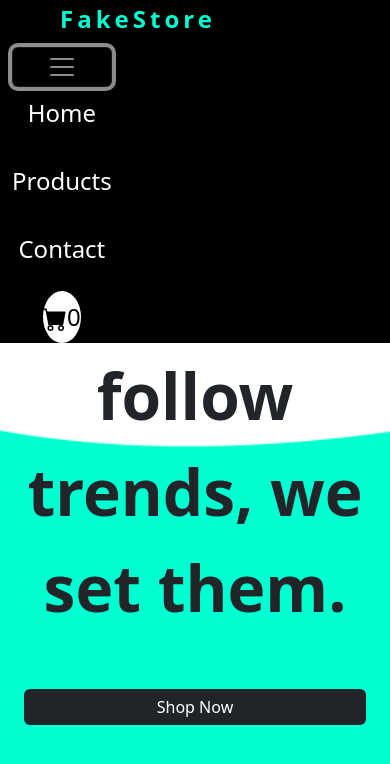
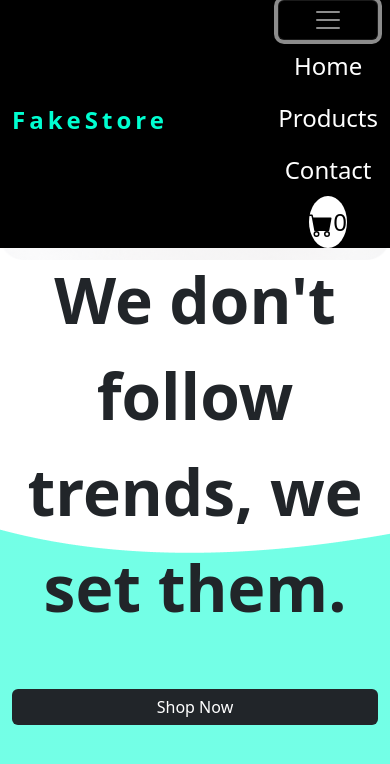
Before and after one commit to jacobbarnette/ecommerceRedux, a React (Create React App) app: page / in a window 390 px wide. Both pictures are taken after a click on the button 350 px from the left and 23 px from the top of the page. Shown: the top 764 px of the page. Built offline with nearby package versions, Linux system fonts and the light colour scheme.

Commit message:
cleaned p code

```diff
--- a/src/App.js
+++ b/src/App.js
@@ -17,3 +17,7 @@ const App = () => {
 };
 
 export default App;
+
+/*
+
+*/
--- a/src/components/Contact.js
+++ b/src/components/Contact.js
@@ -12,6 +12,7 @@ const Contact = () => {
         whileInView={{ opacity: 1 }}
         viewport={{ once: true }}
         transition={{ duration: 1 }}
+        className="col-sm-12"
       >
         <div className="contact home">
           <Container>
--- a/src/components/Header.js
+++ b/src/components/Header.js
@@ -32,13 +32,13 @@ const Header = () => {
       >
         <Container>
           <Navbar.Brand href="/">
-            <h1 className=" px-5 header">FakeStore</h1>
+            <h1 className="header">FakeStore</h1>
           </Navbar.Brand>
-          <Nav className="ml-auto">
+          <Nav className="">
             <Navbar.Toggle aria-controls="responsive-navbar-nav" />
             <Navbar.Collapse id="response-navbar-nav">
               <Nav
-                className="mr-auto navContainer justify-content-end"
+                className="navContainer justify-content-end"
                 activeKey="/home"
               >
                 <Nav.Item>
--- a/src/components/Home.js
+++ b/src/components/Home.js
@@ -12,26 +12,23 @@ const Home = () => {
       viewport={{ once: true }}
       transition={{ duration: 1 }}
     >
-      <div className="homeContainer container">
+      <div className="container">
         <div className="home row">
-          <div className="col-lg-6 col-md-12 col-sm-6">
+          <div className="col-lg-6  col-md-12 ">
             <h4 className="tagLine tagLineTop text-center text-muted">
               Voted Best Retail Site of 2022
             </h4>
             <p className="tagLine">We don't follow trends, we set them.</p>
-
-            <div className=" btnContainer ">
             <Button
               onClick={() => navigate("/items")}
               onTouchStart={() => navigate("/items")}
-                className="shopBtn text-center "
+              className="shopBtn"
               variant="dark"
             >
               Shop Now
             </Button>
           </div>
-          </div>
-          <div className="image-container col-lg-6 col-md-6 col-sm-6">
+          <div className="col-lg-6 col-md-6 col-sm-6">
             <img className="homeImg" src={homepageImg} alt="people"></img>
           </div>
         </div>
--- a/src/features/cart/Cart.js
+++ b/src/features/cart/Cart.js
@@ -29,7 +29,7 @@ const Cart = () => {
         <ToastContainer autoClose={2000} />
         <Header />
         <div>
-          <h1 className="shoppingHeader">My Shopping Cart</h1>
+          <h1 className="shoppingHeader text-center">My Shopping Cart</h1>
           <h3 className="itemInCartString text-center">
             You have no items in your cart
           </h3>
@@ -38,9 +38,9 @@ const Cart = () => {
     );
   } else {
     return (
-      <div className="cartContainer container">
+      <div className=" ">
         <Header />
-        <h1 className="shoppingHeader">My Shopping Cart</h1>
+        <h1 className="text-center shoppingHeader">My Shopping Cart</h1>
         <Container fluid>
           <Table striped hover>
             <thead>
--- a/src/features/cart/CartItem.js
+++ b/src/features/cart/CartItem.js
@@ -20,21 +20,10 @@ const CartItem = () => {
             <img className="cartImg" src={item.image}></img>
           </td>
           <td>{item.title}</td>
-          <td>$ {item.price}</td>
+          <td>${item.price}</td>
           <td>
             <Button
-              variant="light"
-              className="decreaseBtn cartBtn"
-              onClick={() => {
-                dispatch(decreaseQuanityOfItem(item));
-              }}
-            >
-              {"           "}
-              <BsDash />
-            </Button>
-            {item.quanity}
-            <Button
-              variant="light"
+              variant=""
               className=" cartBtn increaseBtn"
               onClick={() => {
                 dispatch(increaseQuanityOfItem(item));
@@ -42,6 +31,16 @@ const CartItem = () => {
             >
               {" "}
               <BsPlus />
+            </Button>
+            {item.quanity}
+            <Button
+              variant=""
+              className=""
+              onClick={() => {
+                dispatch(decreaseQuanityOfItem(item));
+              }}
+            >
+              <BsDash />
             </Button>
           </td>
           <td>{item.price * item.quanity}</td>
--- a/src/features/items/ItemCard.js
+++ b/src/features/items/ItemCard.js
@@ -14,9 +14,9 @@ const ItemCard = ({ item }) => {
       whileInView={{ opacity: 1 }}
       viewport={{ once: true }}
       transition={{ duration: 1 }}
-      className="col-sm-12 col-md-6 col-lg-4"
+      className="col-lg-4 col-md-6 col-sm-12"
     >
-      <Col className="justify-content-center">
+      <Col>
         <Container className="itemCardContainer">
           <div className="justify-content-center">
             <Card className="mt-5 cardClass">
@@ -28,11 +28,12 @@ const ItemCard = ({ item }) => {
                 />
               </div>
               <Card.Body className="cardBody">
+                <hr></hr>
                 <div className="card-text-body">
                   <Card.Title className="card-description">
                     {item.title}
                   </Card.Title>
-                  <Card.Text className="itemPrice">
+                  <Card.Text className="py-2 itemPrice">
                     $ {item.price.toFixed(2)}
                   </Card.Text>
                   <Button
@@ -46,11 +47,11 @@ const ItemCard = ({ item }) => {
             </Card>
           </div>
         </Container>
-        <ToastContainer
-          autoClose={2000}
-          className={"Toastify__toast-container--top-center toastContainer"}
-        />
-      </Col>
+      </Col>{" "}
+      <ToastContainer
+        autoClose={2000}
+        className={"Toastify__toast-container--top-center toastContainer"}
+      />
     </motion.div>
   );
 };
--- a/src/index.css
+++ b/src/index.css
@@ -1,6 +1,3 @@
-html {
-  width: 100vw;
-}
 .background {
   background: url('./Assets/background-wave.png')   bottom no-repeat ;
   -webkit-background-size: cover;
@@ -9,14 +6,12 @@ html {
   background-size: cover;
   width: 100%;
   height: 100%;
-  z-index: 0;
   background-position: center;
   position: absolute;
   bottom: 0;
 }
 
 .home {
-  margin: 0 auto;
   padding-top:3em;
   font-size: 4em;
   width: 100vw;
@@ -38,9 +33,8 @@ html {
   font-size: 1.2em;
 }
 
-.btnContainer {
-  margin: 0 auto;
-  text-align: center;
+.peopleImage {
+  display: none;
 }
 
 .shopBtn {
@@ -54,7 +48,6 @@ html {
 
 .tagLineTop {
   letter-spacing: 0.2rem;
-  color:#00ffd1
 }
 
 .homeImg {
@@ -150,10 +143,11 @@ html {
   background-color: rgb(61, 61, 61);
 
 }
+.cardClass {
+  max-width: 20em;
+  min-width: 20em;
+}
 
-.cardClass {
-  max-width: 25em;
-}
 
 .cardImgContainer {
   width: 100%;
@@ -176,14 +170,11 @@ html {
   transform: scale(1.1);
 }
 .cartIcon {
-  background-color: white;
+  background-color: white !important;
   border-radius: 50%;
-  color: black;
+  color: black !important;
 }
-.cardBody {
-  width: 100%;
-  border-top: 1px solid rgb(229, 229, 229)
-}
+
 
 .card-text-body {
   width: 100%;
@@ -248,9 +239,6 @@ html {
 }
 
 @media (max-width: 1024px) {
-  html {
-    width: 100vw;
-  }
   .spinnerDiv {
     display: flex;
      align-Items: center;
@@ -261,11 +249,7 @@ html {
     text-align: center;
     font-size: 1.2em;
   }
-  .navContainer {
-    gap: 1rem;
-    font-size: 1.5rem;
-    color: white;
-  }
+
   .toastContainer {
     position:  fixed;
     top: 0;
@@ -273,34 +257,26 @@ html {
     z-index: 100;
   }
 
-  .shoppingHeader{
-    margin:0 auto;
-    padding-top:12em;
-    text-align: center;
-  }
-
- .background {
-  position: absolute;
-  bottom: 0;
-  width: 100%;
+  .homeImg {
+  display: none;
 }
 
-  .btnContainer {
-    z-index: 7;
-  }
-  .itemCard {
-    width: 140rem;
-    display: flex;
-    justify-content: center;
-    align-items: center;
-  }
+  .home {
+  z-index:98;
+  max-width: 100vw;
+  font-size: 2
+}
 
-  .cardClass {
-    max-width: 20em;
-  }
+.background {
+  background: linear-gradient(rgba(255, 255, 255, 0.45), rgba(255, 255, 255, 0.45)), url('./Assets/homepage-image.png') top no-repeat, url('./Assets/background-wave.png') bottom no-repeat;
+  background-size: auto, contain, auto;
 
-  .homeImg {
-    display: none;
-  }
 
 }
+
+.navContainer {
+  gap: 0
+}
+
+
+}
```
Lines whose indentation alone changed are shown as unchanged.
